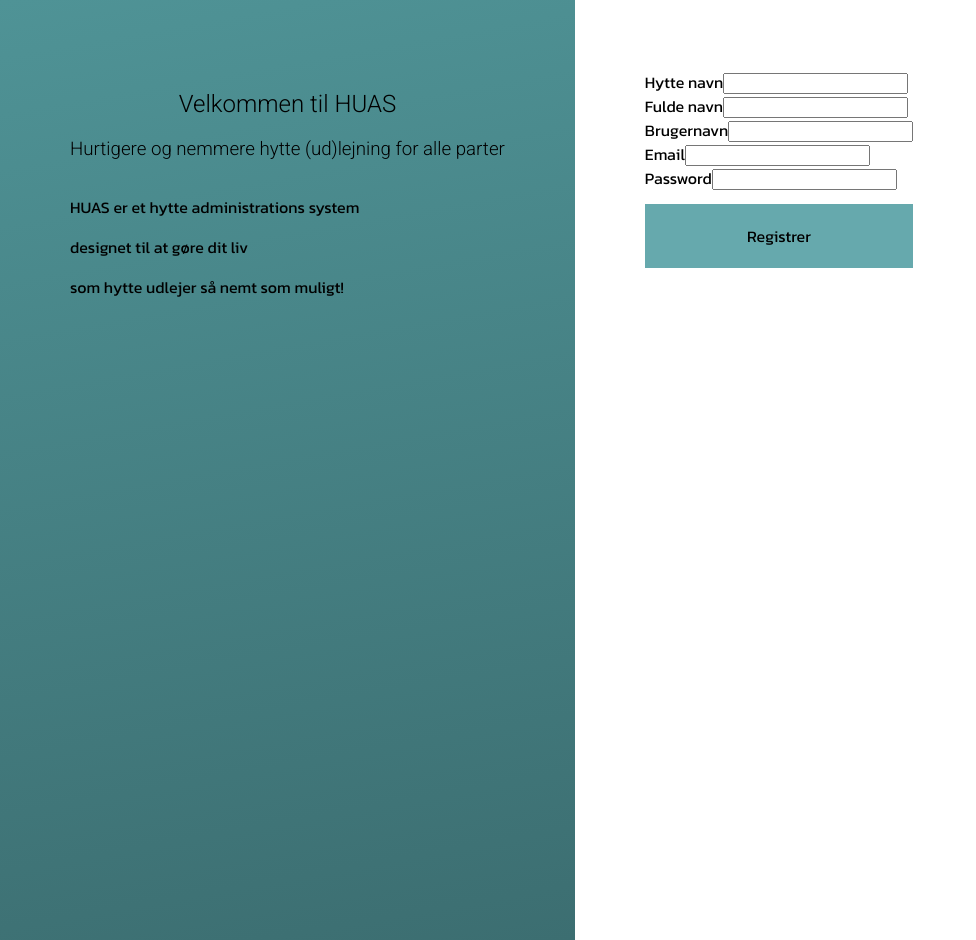
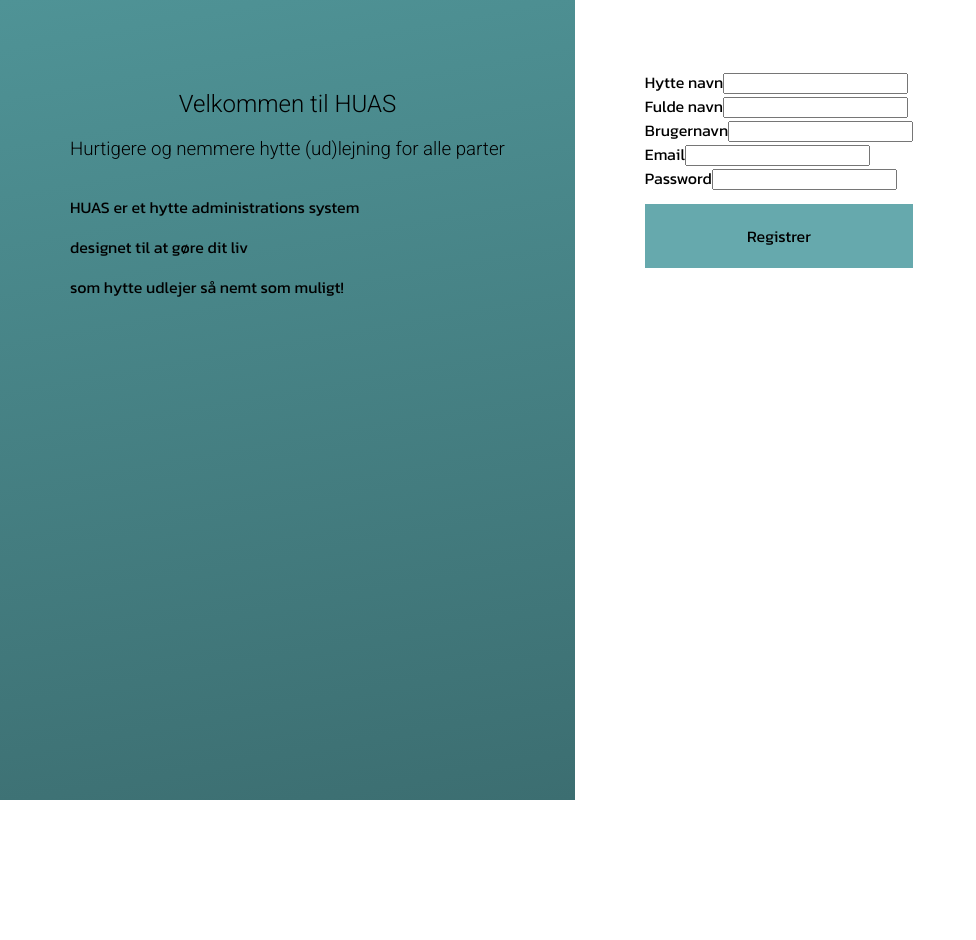
Before and after one commit to derangeddk/hyttebook-frontend, a Nuxt app: page / in a window 1280 px wide. Shown: the whole page, without its empty margins (0-976 px from the left). After the commit the page ends 800 px from the top, so only its background shows below. Built offline with nearby package versions, Linux system fonts and the light colour scheme.

Commit message:
Global stylesheet

```diff
--- /dev/null
+++ b/css/main.scss
@@ -0,0 +1,7 @@
+* {
+    box-sizing: border-box;
+}
+
+body {
+    margin: 0;
+}
--- a/nuxt.config.js
+++ b/nuxt.config.js
@@ -2,5 +2,6 @@ module.exports = {
     env: {
         username: "Philip Dein",
         hutName: "Awesome Spejderhytte",
-    }
+    },
+    css: ["~/css/main.scss"]
 }
```
